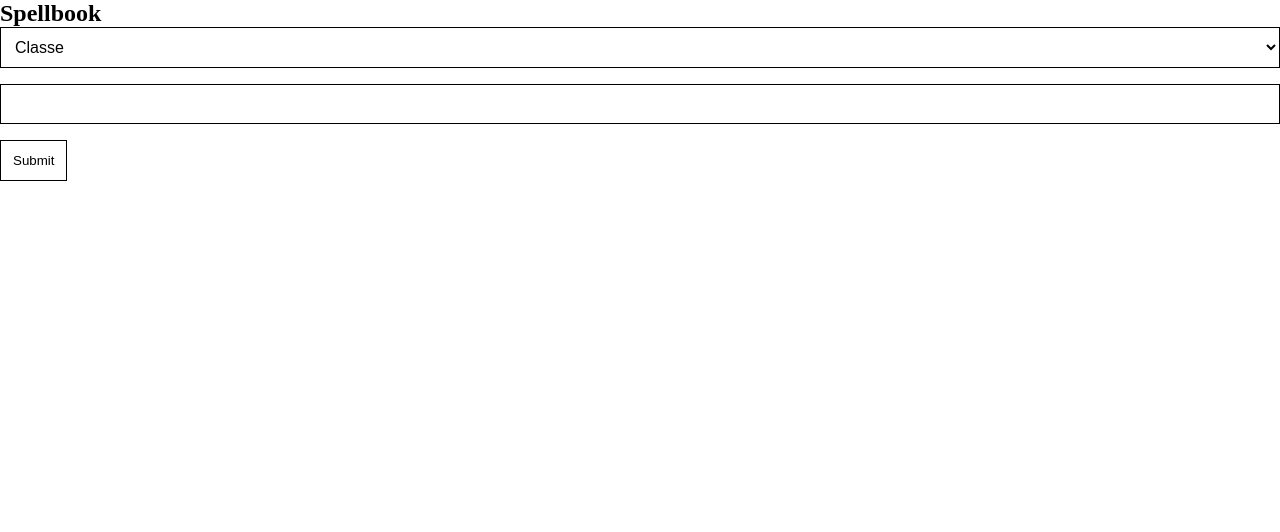
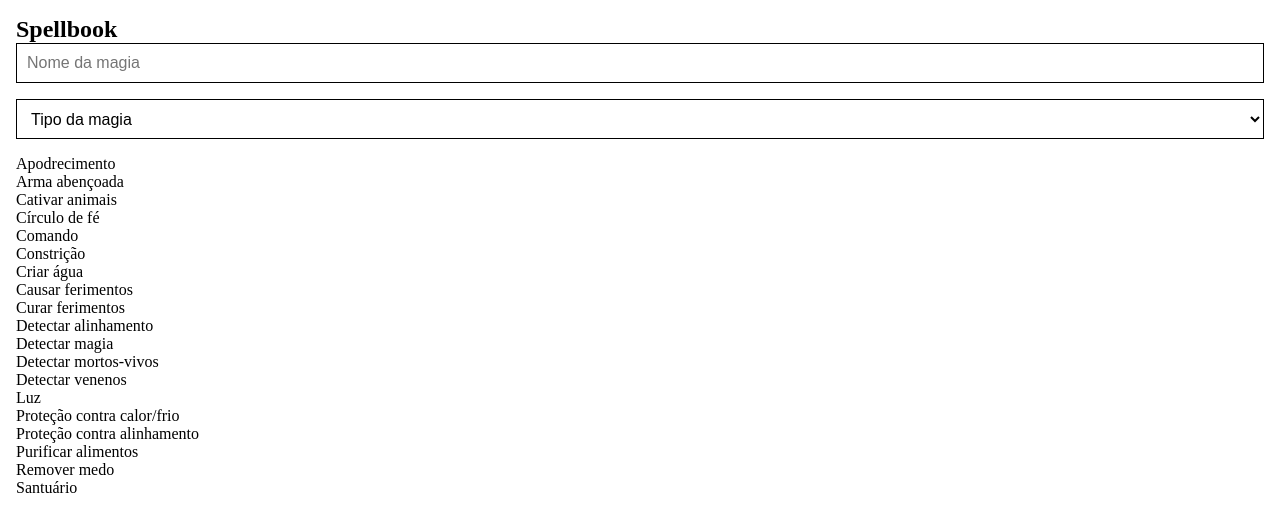
Before and after one commit to hack-and-slash/spellbook, a React (Create React App) app: page / in a window 1280 px wide. Shown: the top 532 px of the page. Built offline with nearby package versions, Linux system fonts and the light colour scheme.

Commit message:
Move css para outro arquivo

```diff
--- a/src/containers/Welcome/Welcome.css
+++ b/src/App.css
@@ -2,6 +2,10 @@
   padding: 0;
   margin: 0;
   box-sizing: border-box;
+}
+
+body {
+  padding: 16px;
 }
 
 .field {
@@ -11,6 +15,7 @@
   padding: 10px;
   font-size: 16px;
   margin-bottom: 16px;
+  height: 40px;
 }
 
 button {
--- a/src/App.tsx
+++ b/src/App.tsx
@@ -1,12 +1,14 @@
 import React, { Component } from 'react';
-import Welcome from './containers/Welcome/Welcome';
+import Spells from './containers/Spells/Spells';
+
+import './App.css';
 
 class App extends Component {
   render() {
     return (
       <section>
         <h1>Spellbook</h1>
-        <Welcome />
+        <Spells />
       </section>
     );
   }
--- a/src/containers/Welcome/Welcome.tsx
+++ b/src/containers/Welcome/Welcome.tsx
@@ -1,7 +1,5 @@
 import React, { Component } from 'react';
 import { Formik } from 'formik';
-
-import './Welcome.css';
 
 class Welcome extends Component {
   render() {
```
